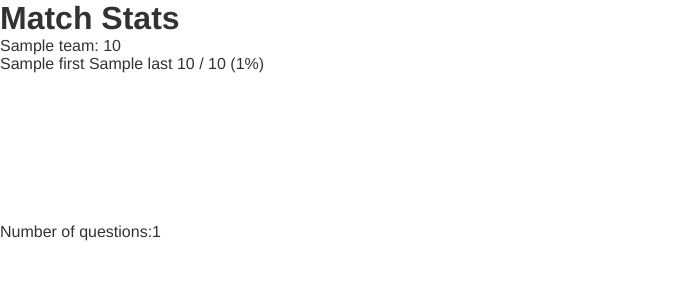
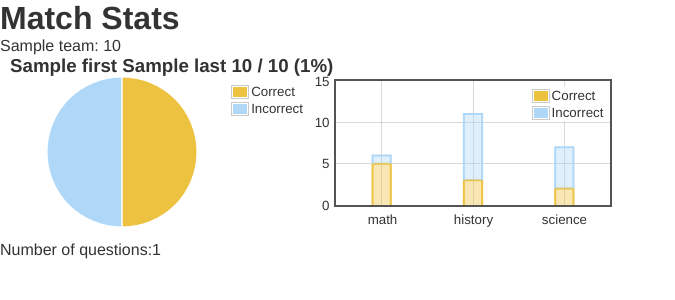
Before and after one commit to ryoung786/quick_recall, a Flask app: template templates/f/matches/stats.html in a window 1280 px wide. Shown: the top 300 px of the page, without its empty margins (0-675 px from the left). Run offline with Flask 2, Linux system fonts and the light colour scheme; the template is opened without the code that fills it: most values are stand-ins (such as "Sample title", 1, 10 or a date in 2020); parts of the project's set-up code (start-up, migrations or seed data) failed here and were passed over.

Commit message:
adding the stack tags graph to the match stats as well.  plus some css for the tags graph

```diff
--- a/static/css/match/stats.css
+++ b/static/css/match/stats.css
@@ -6,7 +6,7 @@
 }
 
 .flot {
-    /* display: none; */
+    display: inline-block;
     width: 300px;
     height: 150px;
 }
@@ -14,3 +14,10 @@
 .tag-data {
     display: none;
 }
+
+.player {
+    padding-left: 10px;
+    padding-bottom: 10px;
+}
+    .player h3 {
+    }
--- a/static/js/match/stats.js
+++ b/static/js/match/stats.js
@@ -12,12 +12,12 @@
 
          this.tags_options = {
              series: {
-                 stack: true,
                  bars: {
                      show: true,
-                     barWidth: 10,
+                     barWidth: 20,
                      align: 'center'
-                 }
+                 },
+                 stack: true
              },
              xaxis: {
                  ticks: [[100, 'math'], [200, 'history'], [300, 'science']],
--- a/templates/f/matches/stats.html
+++ b/templates/f/matches/stats.html
@@ -19,9 +19,27 @@
                                  data-num-incorrect="{{ stats.incorrect.total }}"
                                  data-num-total="{{ stats.total }}"
                                  data-percent-correct="{{ stats.percent }}">
-                                {{ name }}
-                                {{ stats.correct['total'] }} / {{ stats.total }} ({{ stats.percent }}%)
-                                <div class="flot"></div>
+                                <h3>
+                                    <span class="name">{{ name }}</span>
+                                    <span class="stats">
+                                        {{ stats.correct['total'] }} / {{ stats.total }} ({{ stats.percent }}%)
+                                    </span>
+                                </h3>
+                                <div class="flot pie"></div>
+                                <div class="flot tags"></div>
+
+                                <table class="tag-data">
+                                    <tr class="correct">
+                                        <td class="name" data-tagname="math" data-xval="100">5</td>
+                                        <td class="name" data-tagname="history" data-xval="200">3</td>
+                                        <td class="name" data-tagname="science" data-xval="300">2</td>
+                                    </tr>
+                                    <tr class="incorrect">
+                                        <td class="name" data-tagname="math" data-xval="100">1</td>
+                                        <td class="name" data-tagname="history" data-xval="200">8</td>
+                                        <td class="name" data-tagname="science" data-xval="300">5</td>
+                                    </tr>
+                                </table>
                             </div>
                         {% endfor %}
                     </div>
@@ -38,6 +56,7 @@
         <script type="text/javascript" src="/static/js/lib/underscore-min.js"></script>
         <script type="text/javascript" src="/static/js/lib/jquery.flot.min.js"></script>
         <script type="text/javascript" src="/static/js/lib/jquery.flot.pie.min.js"></script>
+        <script type="text/javascript" src="/static/js/lib/jquery.flot.stack.min.js"></script>
         <script type="text/javascript" src="/static/js/match/stats.js"></script>
     </body>
 </html>
```
